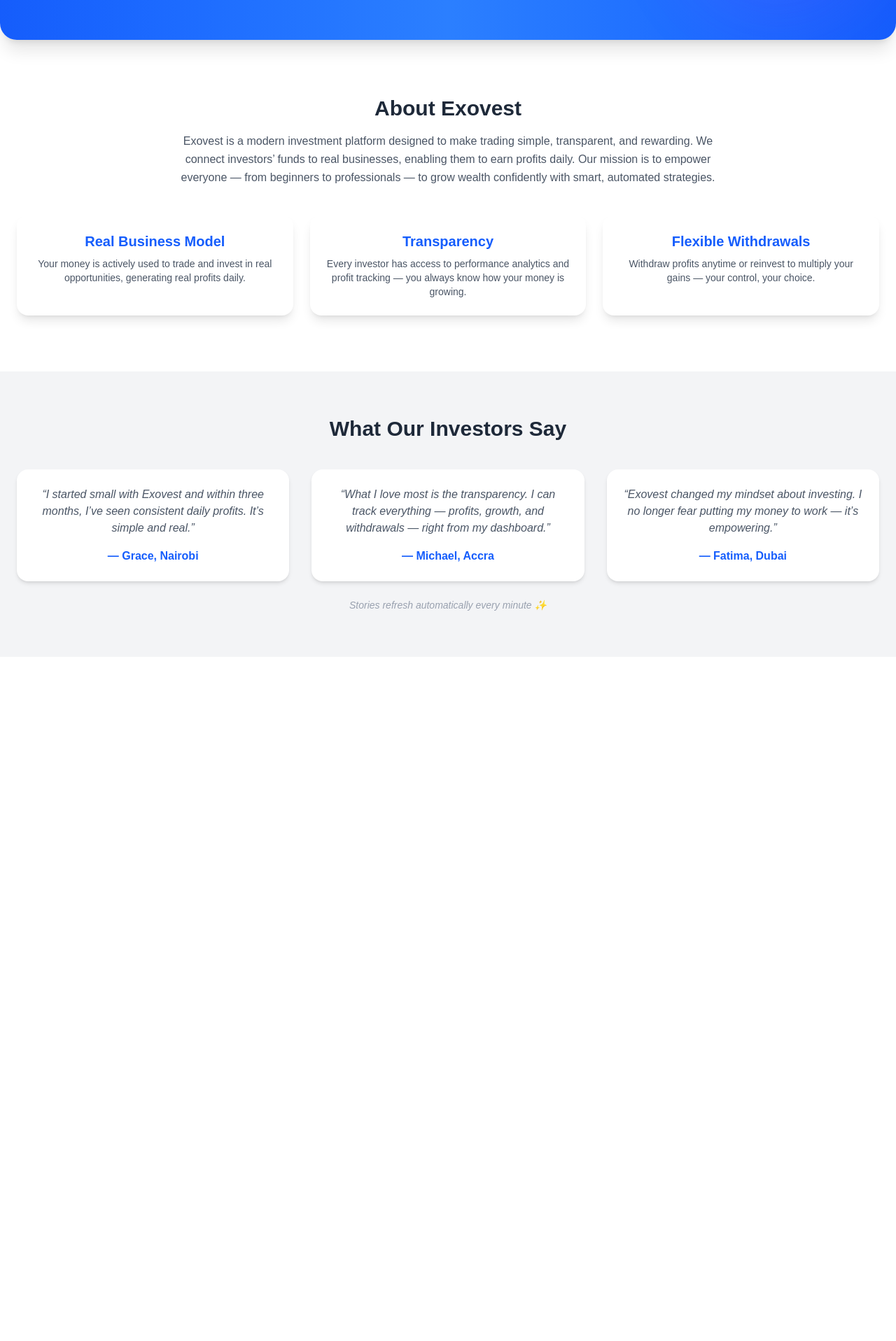
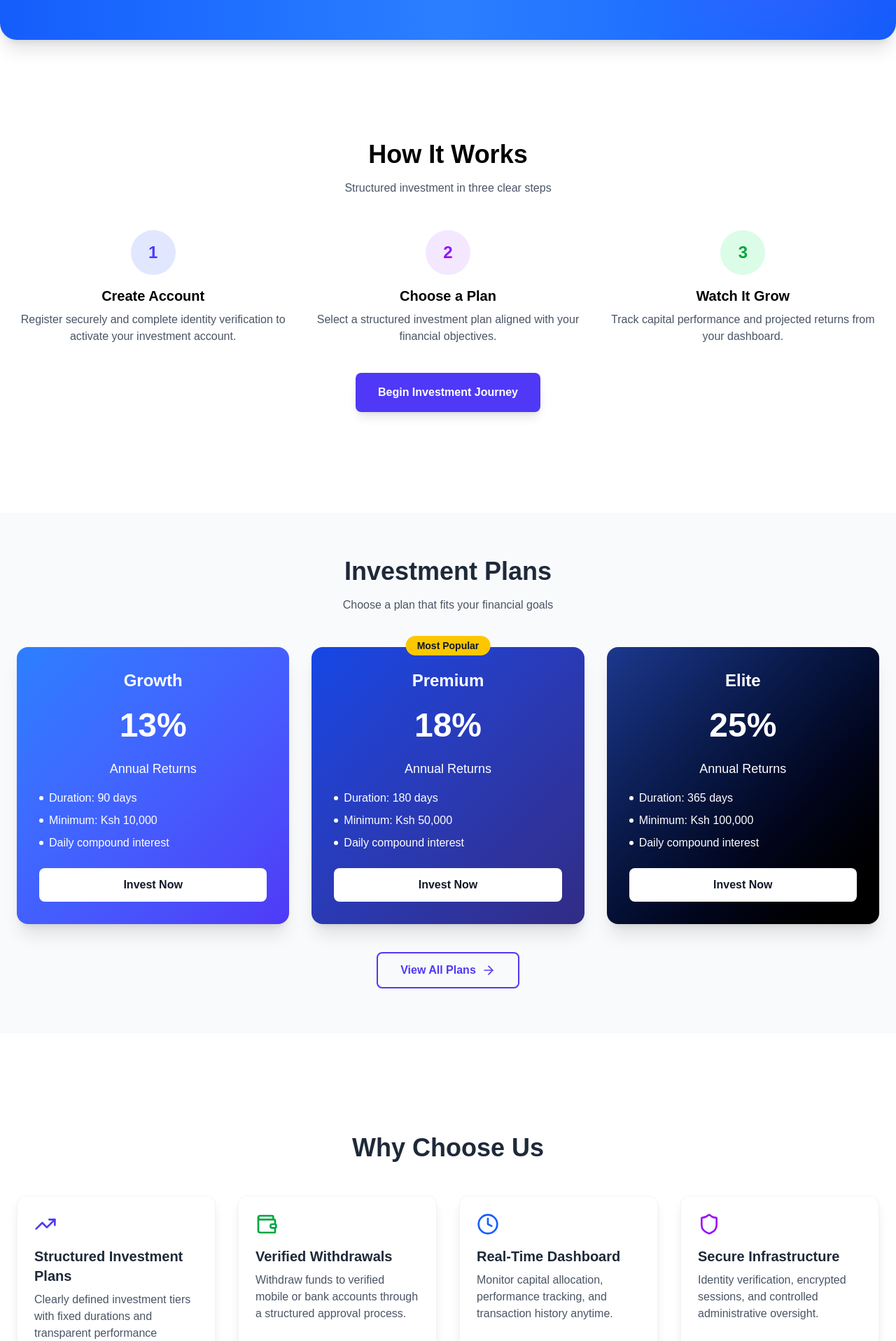
Before and after one commit to worldkoru-ai/investke, a Next.js app: page / in a window 1280 px wide. Shown: the part 880-2797 px from the top of the page at 70% size. Before the commit the page ends 1819 px from the top, so only its background shows below. Built offline with nearby package versions, Linux system fonts and the light colour scheme.

Commit message:
appearance

```diff
--- a/src/app/Hero/page.tsx
+++ b/src/app/Hero/page.tsx
@@ -72,7 +72,7 @@
           </button>
 
           <button
-            onClick={() => router.push('/invest')}
+            onClick={() => router.push('/Invest')}
             className="border-2 border-white text-white font-semibold px-8 py-4 rounded-lg hover:bg-white hover:text-indigo-700 transition-all transform hover:scale-105"
           >
             View Investment Plans
--- a/src/app/Home/page.tsx
+++ b/src/app/Home/page.tsx
@@ -1,51 +1,54 @@
 "use client";
 import React, { useState, useEffect } from "react";
 import { motion, AnimatePresence } from "framer-motion";
+import { useRouter } from "next/navigation";
+import { TrendingUp, Wallet, Clock, Shield, ArrowRight } from "lucide-react";
 import Hero from "../Hero/page";
 import AboutUs from "../AboutUs/page";
 
 export default function Home() {
+  const router = useRouter();
+
 const testimonials = [
   {
     id: 1,
-      name: "Grace, Nairobi",
+    name: "Jane M., Nairobi",
     quote:
-        "I started small with Exovest and within three months, I’ve seen consistent daily profits. It’s simple and real.",
+      "The structured plans and transparent dashboard give me clarity and confidence in how my capital is performing.",
   },
   {
     id: 2,
-      name: "Michael, Accra",
+    name: "Peter K., Mombasa",
     quote:
-        "What I love most is the transparency. I can track everything — profits, growth, and withdrawals — right from my dashboard.",
+      "I appreciate the clear reporting and disciplined investment structure. Everything feels professionally managed.",
   },
   {
     id: 3,
-      name: "Fatima, Dubai",
+    name: "Rose W., Kisumu",
     quote:
-        "Exovest changed my mindset about investing. I no longer fear putting my money to work — it’s empowering.",
+      "The verification process and controlled withdrawals make the platform feel secure and trustworthy.",
   },
   {
     id: 4,
-      name: "David, Cape Town",
+    name: "David O., Eldoret",
     quote:
-        "Reliable, easy to use, and smooth withdrawals. Exovest feels like the future of global investing.",
+      "Performance tracking is straightforward and transparent. It helps me plan my finances better.",
   },
   {
     id: 5,
-      name: "Sarah, London",
+    name: "Sarah N., Nakuru",
     quote:
-        "The interface is beautiful and intuitive. I love how my profits grow daily without stress.",
+      "The structured terms and clarity in returns make this a valuable addition to my portfolio.",
   },
   {
     id: 6,
-      name: "Ali, Dubai",
+    name: "James M., Thika",
     quote:
-        "I recommended Exovest to my colleagues — we’re all earning together now!",
+      "Account management and reporting are well organized. It feels like a serious financial platform.",
   },
 ];
 
   const [visibleSet, setVisibleSet] = useState(0);
-
   const testimonialsPerPage = 3;
   const totalPages = Math.ceil(testimonials.length / testimonialsPerPage);
 
@@ -53,7 +56,6 @@
     const interval = setInterval(() => {
       setVisibleSet(prev => (prev + 1) % totalPages);
     }, 10000);
-
     return () => clearInterval(interval);
   }, [totalPages]);
 
@@ -62,19 +64,210 @@
     visibleSet * testimonialsPerPage + testimonialsPerPage
   );
 
+const features = [
+  {
+    icon: <TrendingUp className="w-8 h-8 text-indigo-600" />,
+    title: "Structured Investment Plans",
+    description:
+      "Clearly defined investment tiers with fixed durations and transparent performance metrics.",
+  },
+  {
+    icon: <Wallet className="w-8 h-8 text-green-600" />,
+    title: "Verified Withdrawals",
+    description:
+      "Withdraw funds to verified mobile or bank accounts through a structured approval process.",
+  },
+  {
+    icon: <Clock className="w-8 h-8 text-blue-600" />,
+    title: "Real-Time Dashboard",
+    description:
+      "Monitor capital allocation, performance tracking, and transaction history anytime.",
+  },
+  {
+    icon: <Shield className="w-8 h-8 text-purple-600" />,
+    title: "Secure Infrastructure",
+    description:
+      "Identity verification, encrypted sessions, and controlled administrative oversight.",
+  },
+];
+
+  const plans = [
+    {
+      name: "Growth",
+      rate: "13%",
+      duration: "90 days",
+      minAmount: "Ksh 10,000",
+      color: "from-blue-500 to-indigo-600",
+    },
+    {
+      name: "Premium",
+      rate: "18%",
+      duration: "180 days",
+      minAmount: "Ksh 50,000",
+      color: "from-blue-700 to-indigo-900",
+      popular: true,
+    },
+    {
+      name: "Elite",
+      rate: "25%",
+      duration: "365 days",
+      minAmount: "Ksh 100,000",
+      color: "from-blue-900 to-black",
+    },
+  ];
 
   return (
     <div className="space-y-20 bg-white max-w-7xl mx-auto mt-8">
-        <>
       <Hero />
-        <AboutUs />
-        </>
 
-      <section id="success" className="py-16 bg-gray-100">
+      {/* How It Works Section */}
+      <section className="py-16 px-6">
+        <div className="container mx-auto text-center">
+          <h2 className="text-4xl font-bold text-black mb-4">
+            How It Works
+          </h2>
+          <p className="text-gray-600 mb-12 max-w-2xl mx-auto">
+            Structured investment in three clear steps
+          </p>
+
+          <div className="grid md:grid-cols-3 gap-8">
+            <div className="relative">
+              <div className="bg-indigo-100 rounded-full w-16 h-16 flex items-center justify-center mx-auto mb-4">
+                <span className="text-2xl font-bold text-indigo-600">1</span>
+              </div>
+              <h3 className="text-xl font-semibold mb-2 text-black">Create Account</h3>
+              <p className="text-gray-600">
+                Register securely and complete identity verification to activate your investment account.
+              </p>
+            </div>
+
+            <div className="relative">
+              <div className="bg-purple-100 rounded-full w-16 h-16 flex items-center justify-center mx-auto mb-4">
+                <span className="text-2xl font-bold text-purple-600">2</span>
+              </div>
+              <h3 className="text-xl font-semibold mb-2 text-black">Choose a Plan</h3>
+              <p className="text-gray-600">
+               Select a structured investment plan aligned with your financial objectives.
+              </p>
+            </div>
+
+            <div className="relative">
+              <div className="bg-green-100 rounded-full w-16 h-16 flex items-center justify-center mx-auto mb-4">
+                <span className="text-2xl font-bold text-green-600">3</span>
+              </div>
+              <h3 className="text-xl font-semibold mb-2 text-black">Watch It Grow</h3>
+              <p className="text-gray-600">
+                Track capital performance and projected returns from your dashboard.
+              </p>
+            </div>
+          </div>
+
+          <button
+            onClick={() => router.push('/signup')}
+            className="mt-10 bg-indigo-600 text-white font-semibold px-8 py-4 rounded-lg hover:bg-indigo-700 transition-all transform hover:scale-105 shadow-lg"
+          >
+            Begin Investment Journey
+          </button>
+        </div>
+      </section>
+
+      {/* Investment Plans Preview */}
+      <section className="py-16 px-6 bg-gray-50">
+        <div className="container mx-auto text-center">
+          <h2 className="text-4xl font-bold text-gray-800 mb-4">
+            Investment Plans
+          </h2>
+          <p className="text-gray-600 mb-12 max-w-2xl mx-auto">
+            Choose a plan that fits your financial goals
+          </p>
+
+          <div className="grid md:grid-cols-3 gap-8">
+            {plans.map((plan) => (
+              <div
+                key={plan.name}
+                className={`relative bg-gradient-to-br ${plan.color} rounded-2xl p-8 text-white transform hover:scale-105 transition-all shadow-xl`}
+              >
+                {plan.popular && (
+                  <div className="absolute -top-4 left-1/2 -translate-x-1/2 bg-yellow-400 text-gray-900 px-4 py-1 rounded-full text-sm font-semibold">
+                    Most Popular
+                  </div>
+                )}
+
+                <h3 className="text-2xl font-bold mb-2">{plan.name}</h3>
+                <div className="text-5xl font-extrabold my-6">{plan.rate}</div>
+                <p className="text-lg mb-4">Annual Returns</p>
+
+                <div className="space-y-2 text-left mb-6">
+                  <p className="flex items-center gap-2">
+                    <span className="w-1.5 h-1.5 bg-white rounded-full"></span>
+                    Duration: {plan.duration}
+                  </p>
+                  <p className="flex items-center gap-2">
+                    <span className="w-1.5 h-1.5 bg-white rounded-full"></span>
+                    Minimum: {plan.minAmount}
+                  </p>
+                  <p className="flex items-center gap-2">
+                    <span className="w-1.5 h-1.5 bg-white rounded-full"></span>
+                    Daily compound interest
+                  </p>
+                </div>
+
+                <button
+                  onClick={() => router.push('/Invest')}
+                  className="w-full bg-white text-gray-900 font-semibold py-3 rounded-lg hover:bg-gray-100 transition-all"
+                >
+                  Invest Now
+                </button>
+              </div>
+            ))}
+          </div>
+
+          <button
+            onClick={() => router.push('/Invest')}
+            className="mt-10 text-indigo-600 font-semibold px-8 py-3 rounded-lg border-2 border-indigo-600 hover:bg-indigo-600 hover:text-white transition-all flex items-center gap-2 mx-auto"
+          >
+            View All Plans <ArrowRight size={20} />
+          </button>
+        </div>
+      </section>
+
+      {/* Features Section */}
+      <section className="py-16 px-6">
+        <div className="container mx-auto">
+          <h2 className="text-4xl font-bold text-gray-800 text-center mb-12">
+            Why Choose Us
+          </h2>
+
+          <div className="grid md:grid-cols-2 lg:grid-cols-4 gap-8">
+            {features.map((feature, index) => (
+              <motion.div
+                key={index}
+                initial={{ opacity: 0, y: 20 }}
+                whileInView={{ opacity: 1, y: 0 }}
+                transition={{ duration: 0.5, delay: index * 0.1 }}
+                viewport={{ once: true }}
+                className="bg-white p-6 rounded-xl shadow-lg border border-gray-100 hover:shadow-xl transition-all"
+              >
+                <div className="mb-4">{feature.icon}</div>
+                <h3 className="text-xl font-semibold mb-2 text-gray-800">
+                  {feature.title}
+                </h3>
+                <p className="text-gray-600">{feature.description}</p>
+              </motion.div>
+            ))}
+          </div>
+        </div>
+      </section>
+
+      {/* Testimonials Section */}
+      <section id="success" className="py-16 bg-gradient-to-br from-indigo-50 to-purple-50">
         <div className="container mx-auto px-6 text-center">
-          <h2 className="text-3xl font-bold text-gray-800 mb-10">
+          <h2 className="text-4xl font-bold text-gray-800 mb-4">
             What Our Investors Say
           </h2>
+          <p className="text-gray-600 mb-12 max-w-2xl mx-auto">
+            Real stories from real people growing their wealth with us
+          </p>
 
           <div className="grid md:grid-cols-3 gap-8">
             <AnimatePresence mode="wait">
@@ -85,20 +278,34 @@
                   animate={{ opacity: 1, y: 0 }}
                   exit={{ opacity: 0, y: -30 }}
                   transition={{ duration: 1.2 }}
-                  className="bg-white p-6 rounded-2xl shadow-md transform hover:-translate-y-2 transition"
+                  className="bg-white p-6 rounded-2xl shadow-md transform hover:-translate-y-2 transition-all border border-gray-100"
                 >
-                  <p className="text-gray-600 italic mb-4">“{t.quote}”</p>
-                  <h4 className="font-semibold text-blue-600">— {t.name}</h4>
+                  <div className="text-4xl text-indigo-600 mb-4">"</div>
+                  <p className="text-gray-600 italic mb-4">{t.quote}</p>
+                  <h4 className="font-semibold text-indigo-600"> {t.name}</h4>
                 </motion.div>
               ))}
             </AnimatePresence>
           </div>
 
+          <div className="flex justify-center gap-2 mt-8">
+            {Array.from({ length: totalPages }).map((_, index) => (
+              <button
+                key={index}
+                onClick={() => setVisibleSet(index)}
+                className={`w-2 h-2 rounded-full transition-all ${
+                  index === visibleSet ? "bg-indigo-600 w-8" : "bg-gray-300"
+                }`}
+              />
+            ))}
+          </div>
+
           <p className="text-gray-400 text-sm mt-6 italic">
-            Stories refresh automatically every minute ✨
+            Investor experiences rotate automatically
           </p>
         </div>
       </section>
+
     </div>
   );
 }
```
Lines whose indentation alone changed are shown as unchanged.
